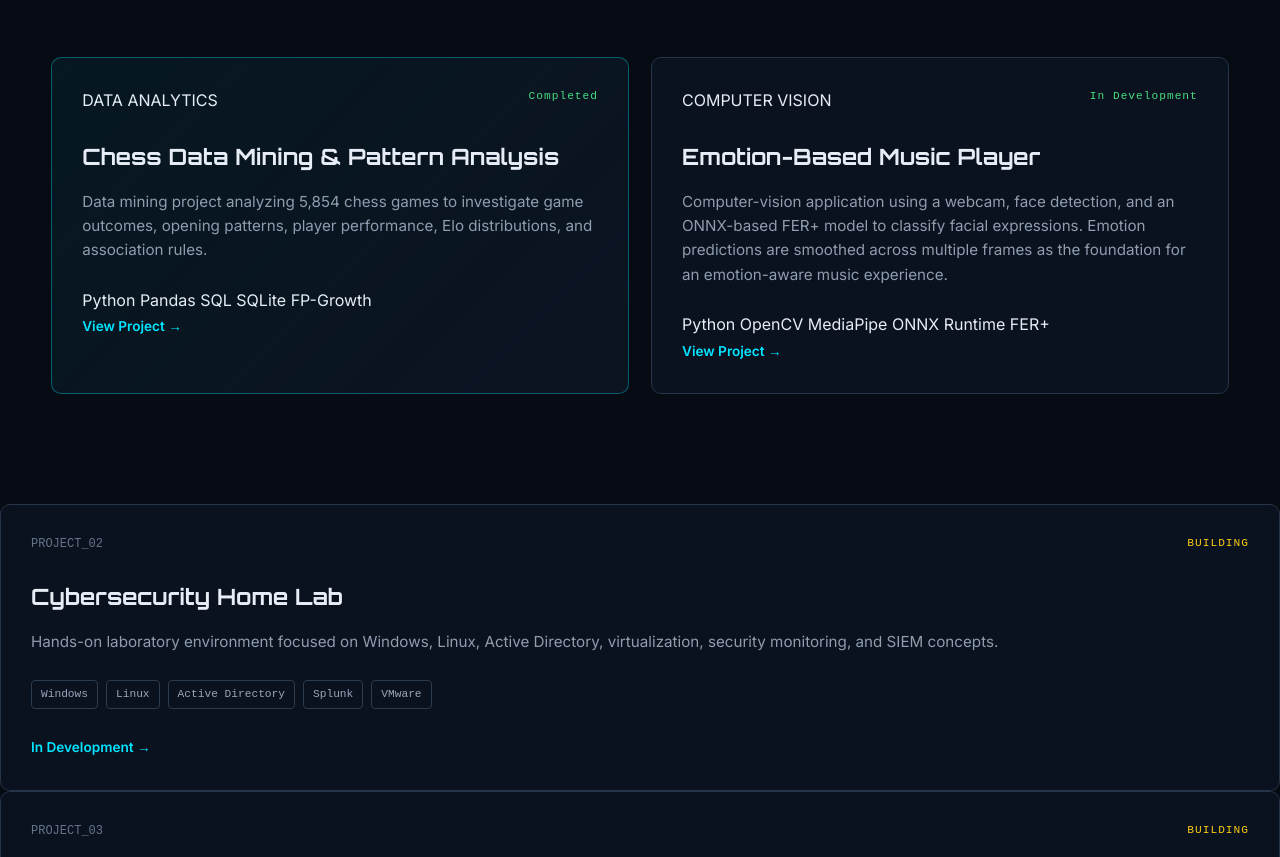
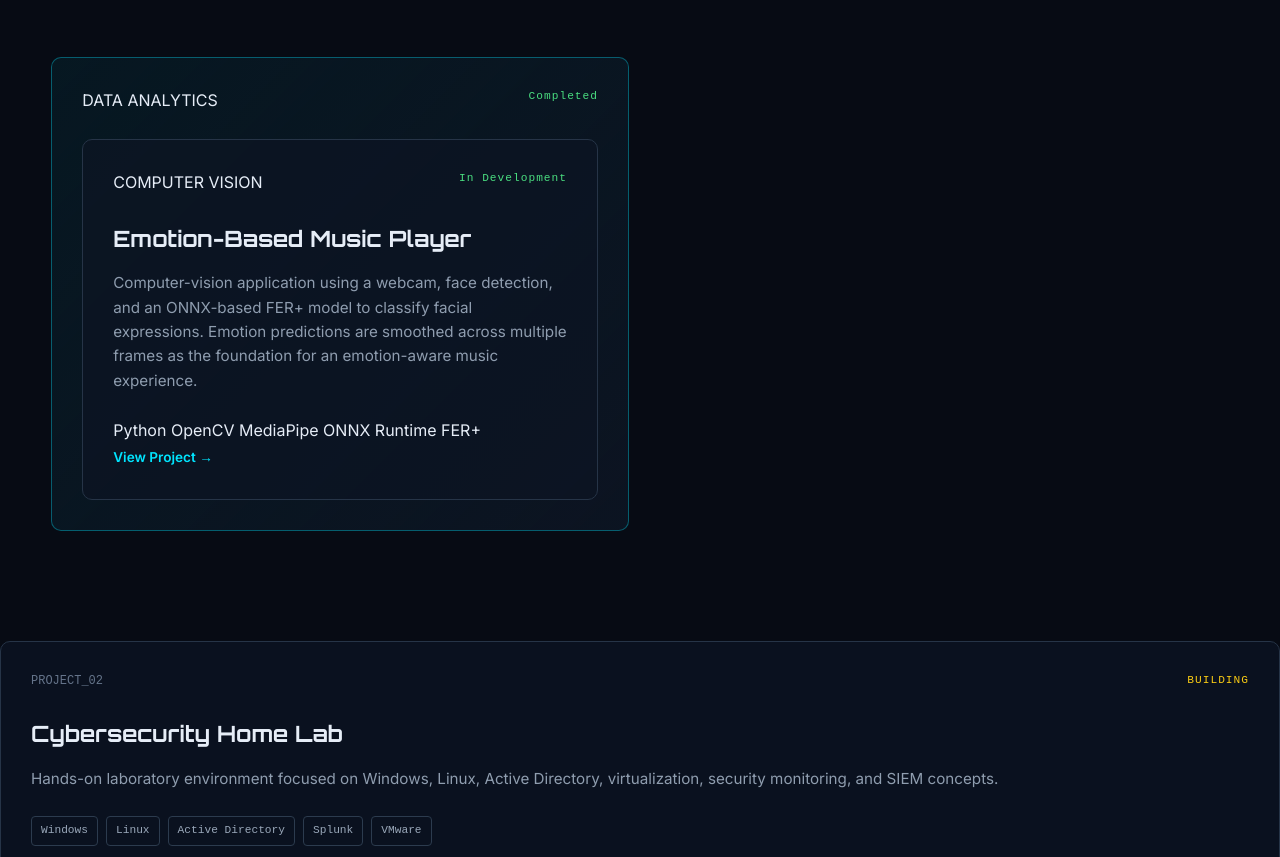
Before and after one commit to ET-ElegantTechnology/Cybersecurity-portfolio, a plain HTML site: page index.html in a window 1280 px wide. Shown: the part 2380-3237 px from the top of the page. Drawn offline with Linux system fonts and the light colour scheme.

Commit message:
Update index.html

```diff
--- a/index.html
+++ b/index.html
@@ -451,42 +451,6 @@
                 </div>
 
 
-                <h3>
-                    Chess Data Mining & Pattern Analysis
-                </h3>
-
-
-                <p>
-                    Data mining project analyzing 5,854 chess games to
-                    investigate game outcomes, opening patterns, player
-                    performance, Elo distributions, and association rules.
-                </p>
-
-
-                <div class="project-tech">
-
-                    <span>Python</span>
-                    <span>Pandas</span>
-                    <span>SQL</span>
-                    <span>SQLite</span>
-                    <span>FP-Growth</span>
-
-                </div>
-
-
-                <a
-                    href="https://github.com/ET-ElegantTechnology/chess-pattern-mining"
-                    target="_blank"
-                    rel="noopener noreferrer"
-                    class="project-link"
-                >
-                    View Project →
-                </a>
-
-            </article>
-
-
-
             <!-- Emotion-Based Music Player -->
             <article class="project-card">
 
```
